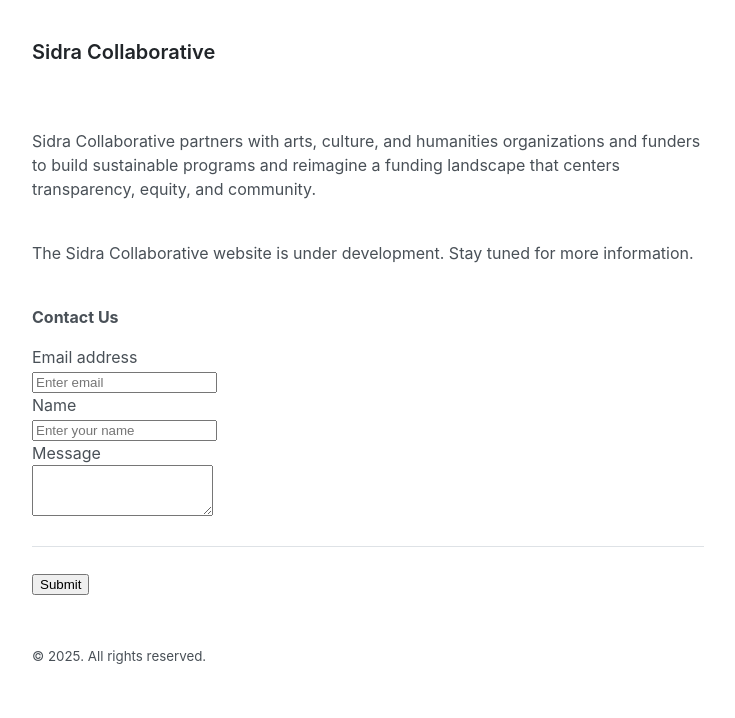
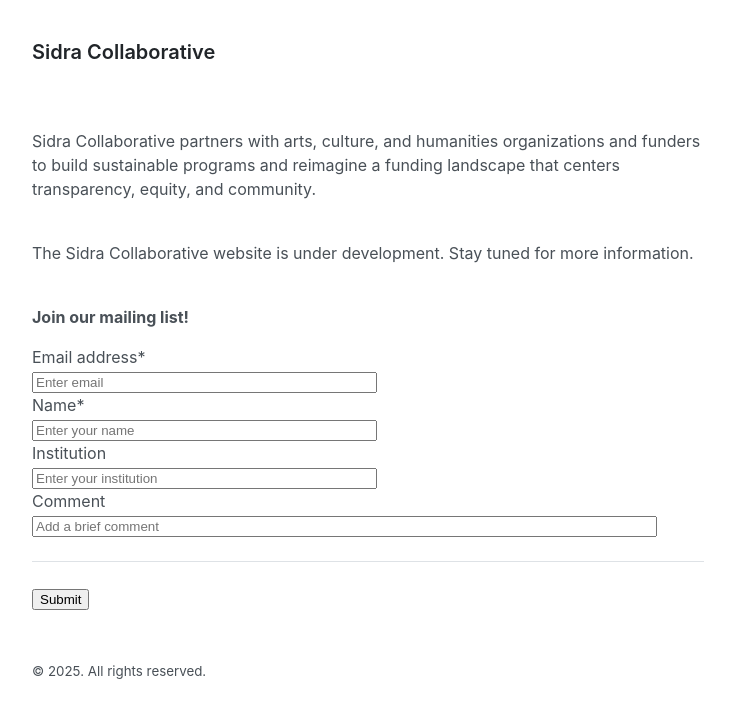
Before and after one commit to sidracollaborative/sidracollaborative.github.io, a Jekyll site: the page built from index.html, in a window 1280 px wide. Shown: the top 718 px of the page, without its empty margins (272-1007 px from the left). Built offline with Jekyll 4.4.1, drawn with Linux system fonts in a browser that asks for light colours; the list of posts is cut into pages by our own code.

Commit message:
form works now.

```diff
--- a/index.html
+++ b/index.html
@@ -9,20 +9,24 @@
 The Sidra Collaborative website is under development. Stay tuned for more information.
 </p><br>
 
-<p><b>Contact Us</b></p>
+<p><b>Join our mailing list!</b></p>
 <form accept-charset="UTF-8" action="https://getform.io/f/allzmxma" method="POST" enctype="multipart/form-data" target="_blank">
       <div class="form-group">
-        <label for="inputemail" required="required">Email address</label><br>
-        <input type="email" name="email" class="form-control" id="inputemail" aria-describedby="emailHelp" placeholder="Enter email">
+        <label for="inputemail" required="required">Email address*</label><br>
+        <input type="email" name="email" class="form-control" id="inputemail" aria-describedby="emailHelp" size="40" placeholder="Enter email">
       </div>
       <div class="form-group">
-        <label for="InputName">Name</label><br>
-        <input type="text" name="name" class="form-control" id="InputName" placeholder="Enter your name" required="required">
+        <label for="InputName">Name*</label><br>
+        <input type="text" name="name" class="form-control" id="InputName" size="40" placeholder="Enter your name" required="required">
       </div>
       <div class="form-group">
-        <label for="InputMessage">Message</label><br>
-        <textarea class="form-control" id="exampleFormControlTextarea1" rows="3"></textarea>
-        <!-- <input type="text" name="name" class="form-control" id="InputMessage" rows="3" placeholder="Enter your message here" required="required"> -->
+        <label for="InputInstitution">Institution</label><br>
+        <input type="text" name="institution" class="form-control" id="InputInstitution" size="40" placeholder="Enter your institution">
+      </div>
+      <div class="form-group">
+        <label for="InputComment">Comment</label><br>
+        <input type="text" name="comment" class="form-control" id="InputComment" size="75" placeholder="Add a brief comment">
+        <!-- <textarea class="form-control" id="exampleFormControlTextarea1" rows="3"></textarea> -->
       </div>
 <!--       <div class="form-group">
         <label for="exampleFormControlSelect1">Favourite Platform</label>
```
